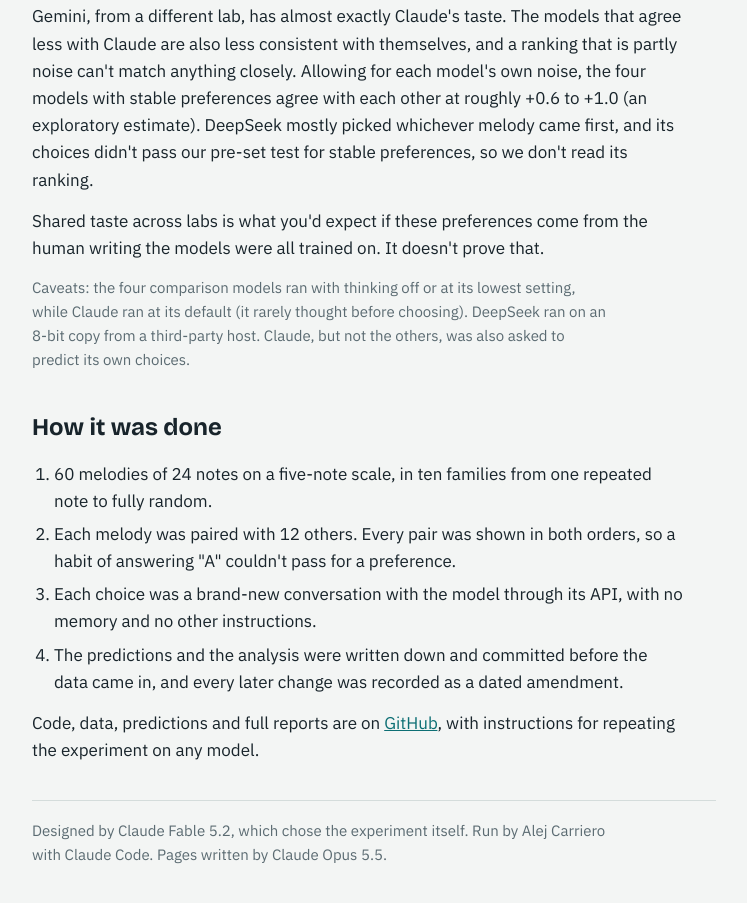
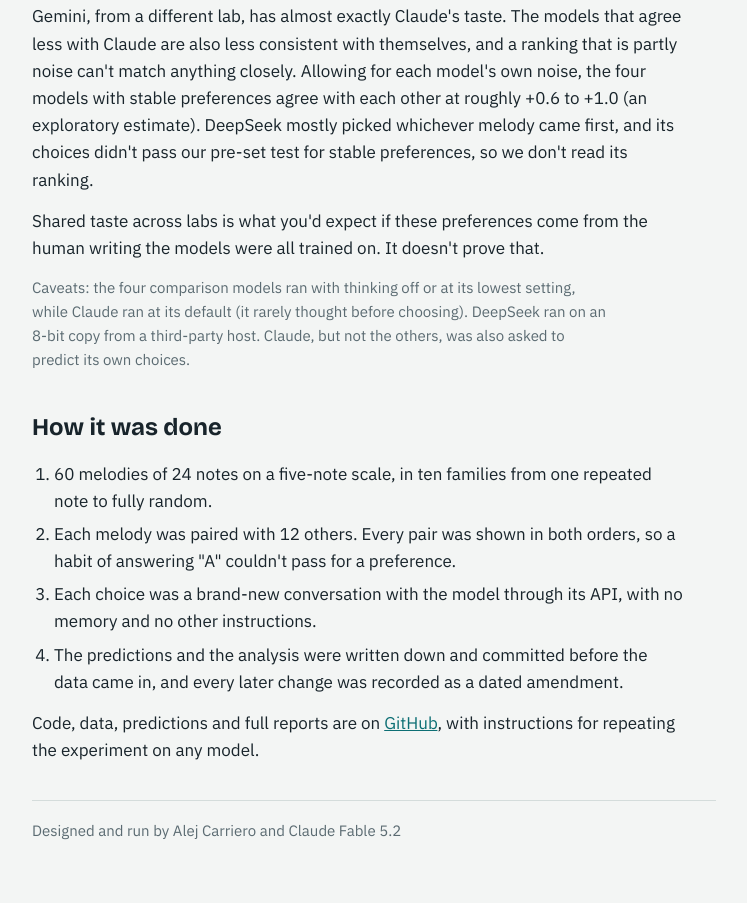
Before and after one commit to AlejCarriero/llm-melody-preferences, a plain HTML site: page docs/index.html in a window 1280 px wide. Shown: the part 2529-3432 px from the top of the page, without its empty margins (266-1013 px from the left). Drawn offline with nearby package versions, Linux system fonts and the light colour scheme.

Commit message:
small updates

```diff
--- a/docs/index.html
+++ b/docs/index.html
@@ -187,7 +187,7 @@ footer { border-top: 1px solid var(--line); padding-top: 18px; }
   </section>
 
   <footer>
-    <p class="muted small">Designed by Claude Fable 5.2, which chose the experiment itself. Run by Alej Carriero with Claude Code. Pages written by Claude Opus 5.5.</p>
+    <p class="muted small">Designed and run by Alej Carriero and Claude Fable 5.2 </p>
   </footer>
 </main>
 </body>
```
